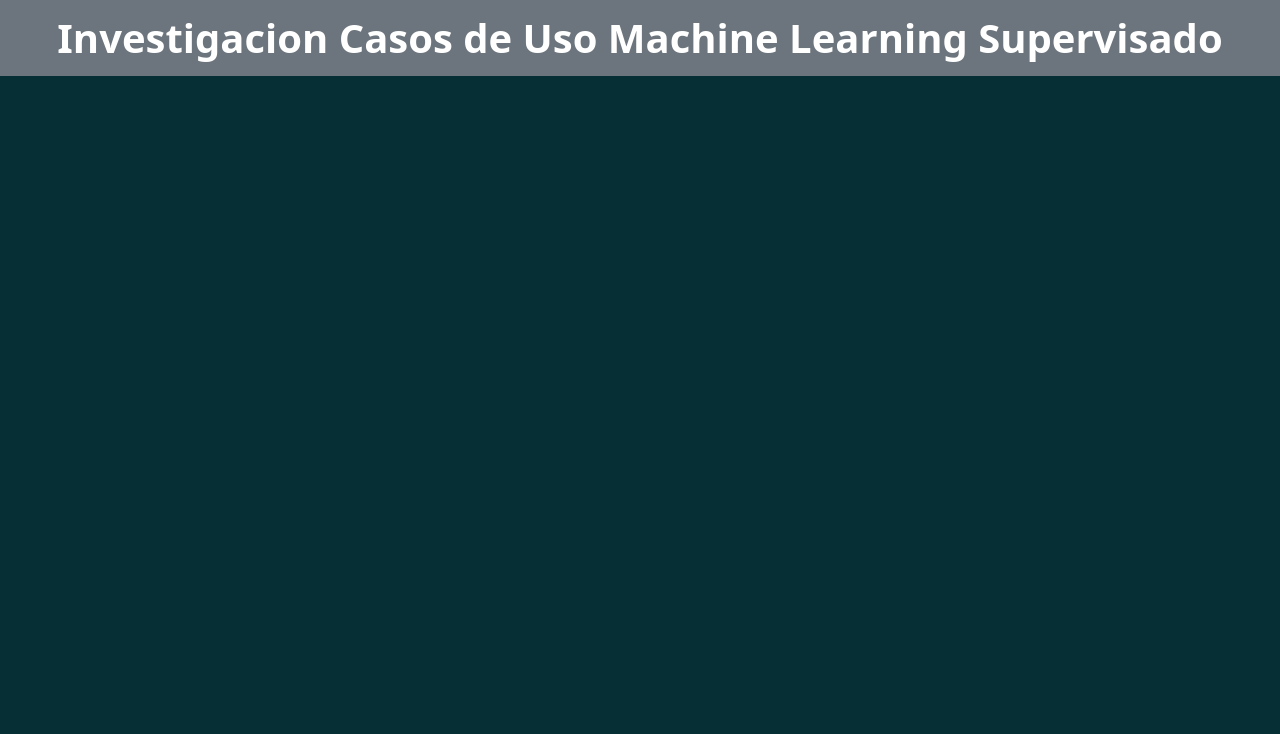
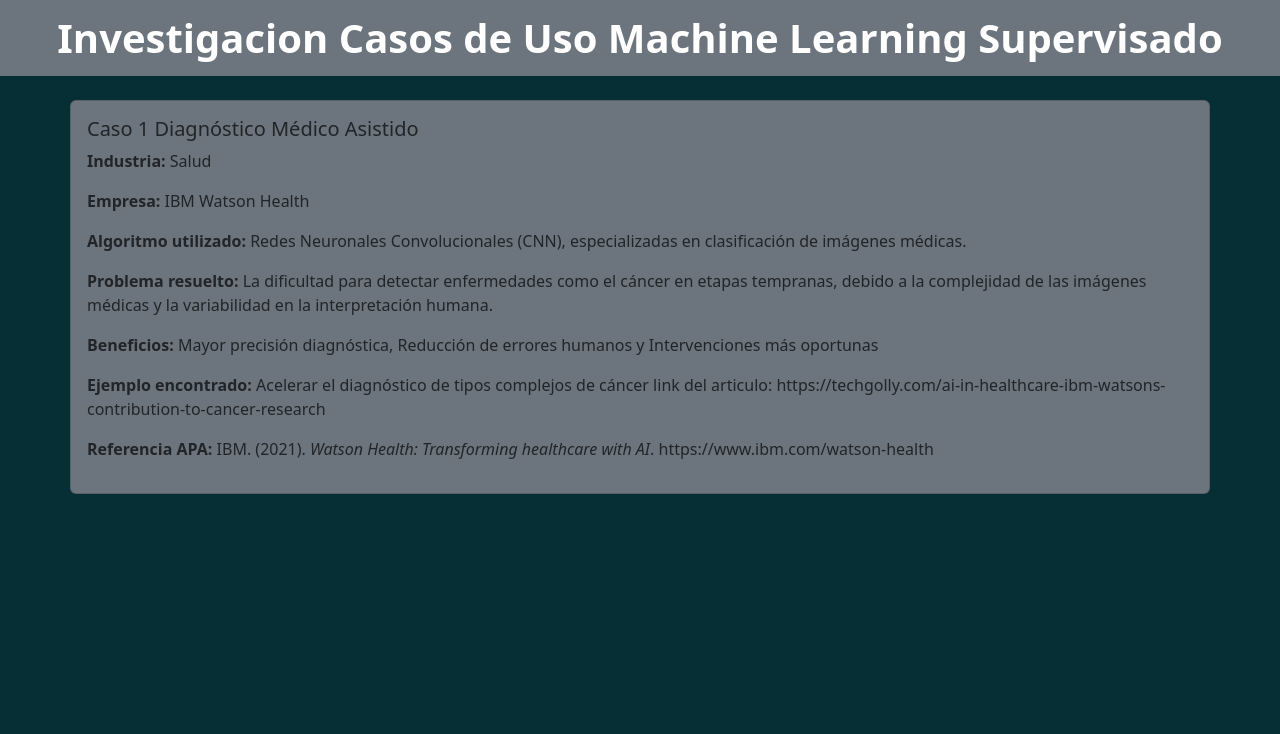
Before and after one commit to Diego-Alexander-udec/Casos-de-Uso-de-Machine-Learning-Supervisado, a Flask app: page /actividad1 in a window 1280 px wide. Shown: the top 734 px of the page. Run offline with Flask 3, Linux system fonts and the light colour scheme.

Commit message:
Se añade caso de Machine Learning
Se añade uno de los 4 casos en la actividad1.html

```diff
--- a/Proyecto/templates/actividad1.html
+++ b/Proyecto/templates/actividad1.html
@@ -12,6 +12,19 @@
     <p class="p-2 text-bg-secondary text-center fw-bold fs-1">Investigacion Casos de Uso Machine Learning Supervisado</p>
    <div class="container mt-4 px-0 ">
   <div class="d-flex flex-row flex-wrap gap-5 justify-content-start">
+    <!-- Caso 1 -->
+        <div class="card mb-4 bg-secondary">
+            <div class="card-body">
+                <h5 class="card-title">Caso 1 Diagnóstico Médico Asistido</h5>
+                <p><strong>Industria:</strong> Salud</p>
+                <p><strong>Empresa:</strong> IBM Watson Health</p>
+                <p><strong>Algoritmo utilizado:</strong> Redes Neuronales Convolucionales (CNN), especializadas en clasificación de imágenes médicas.</p>
+                <p><strong>Problema resuelto:</strong> La dificultad para detectar enfermedades como el cáncer en etapas tempranas, debido a la complejidad de las imágenes médicas y la variabilidad en la interpretación humana.</p>
+                <p><strong>Beneficios:</strong> Mayor precisión diagnóstica, Reducción de errores humanos y Intervenciones más oportunas</p>
+                <p><strong>Ejemplo encontrado:</strong> Acelerar el diagnóstico de tipos complejos de cáncer link del articulo: https://techgolly.com/ai-in-healthcare-ibm-watsons-contribution-to-cancer-research</p>
+                <p><strong>Referencia APA:</strong> IBM. (2021). <em>Watson Health: Transforming healthcare with AI</em>. https://www.ibm.com/watson-health </p>
+            </div>
+        </div>
 <a href="{{ url_for('index') }}" class="btn btn-outline-light" style="position: fixed; bottom: 20px; left: 20px;">
   ← Volver al inicio
 </a>
```
